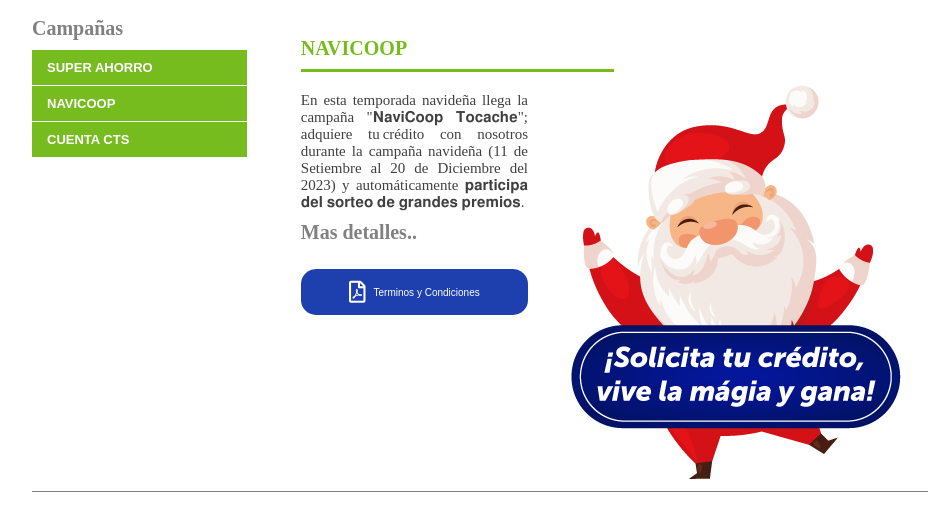
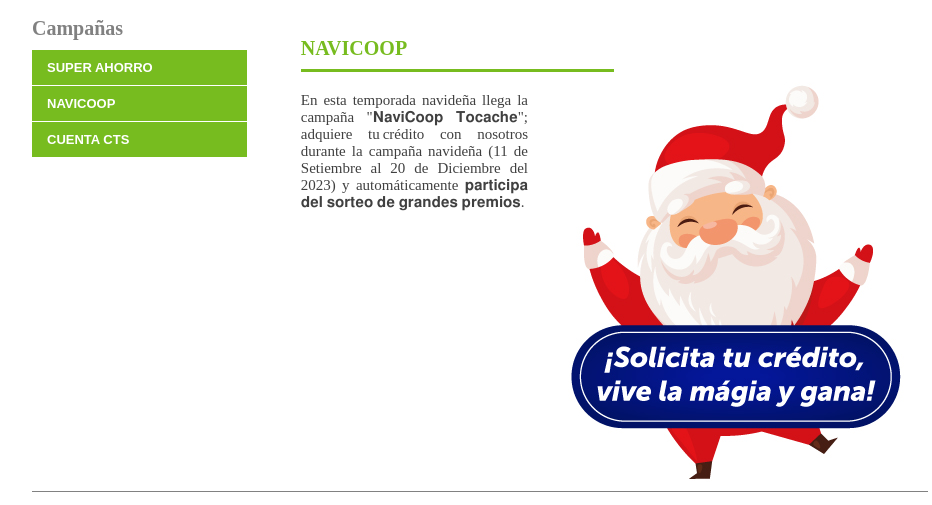
Before and after one commit to jolubk/webcoope, a PHP site: page /navicoop.php in a window 1280 px wide. Shown: the part 492-997 px from the top of the page, without its empty margins (160-1092 px from the left). Run offline with PHP 8.4, Linux system fonts and the light colour scheme; some web fonts are replaced.

Commit message:
Retiro de las bases de navicoop

```diff
--- a/navicoop.php
+++ b/navicoop.php
@@ -75,8 +75,7 @@
 
                             <div>
                             <p>En esta temporada navideña llega la campaña "𝐍𝐚𝐯𝐢𝐂𝐨𝐨𝐩 𝐓𝐨𝐜𝐚𝐜𝐡𝐞"; adquiere tu crédito con nosotros durante la campaña navideña (11 de Setiembre al 20 de Diciembre del 2023) y automáticamente 𝐩𝐚𝐫𝐭𝐢𝐜𝐢𝐩𝐚 𝐝𝐞𝐥 𝐬𝐨𝐫𝐭𝐞𝐨 𝐝𝐞 𝐠𝐫𝐚𝐧𝐝𝐞𝐬 𝐩𝐫𝐞𝐦𝐢𝐨𝐬. </p>
-                                <h2>Mas detalles..</h2>
-                                <a class="btn_enlace" target="_blank" href="./img/navicop/Bases_Navicoop.pdf"><i class="far fa-file-pdf"></i> Terminos y Condiciones</a>
+
                             </div>
                             <img class="" src="./img/navicop/PapaNoel.jpg"/>
                         </article>
--- a/slider.php
+++ b/slider.php
@@ -1,7 +1,7 @@
 <div class="swiper home-slider">
     <div class="swiper-wrapper wrapper">
         <div class="swiper-slide slide">
-            <a class="enlace-navicoop" href="./img/navicop/basesNavicoop.pdf" target="_blank">
+
             <div class="image navicop">
                 <img src="img/navicop/fondo.jpg" alt="">
             </div>
```
Also changed, not shown: 1 other file.
